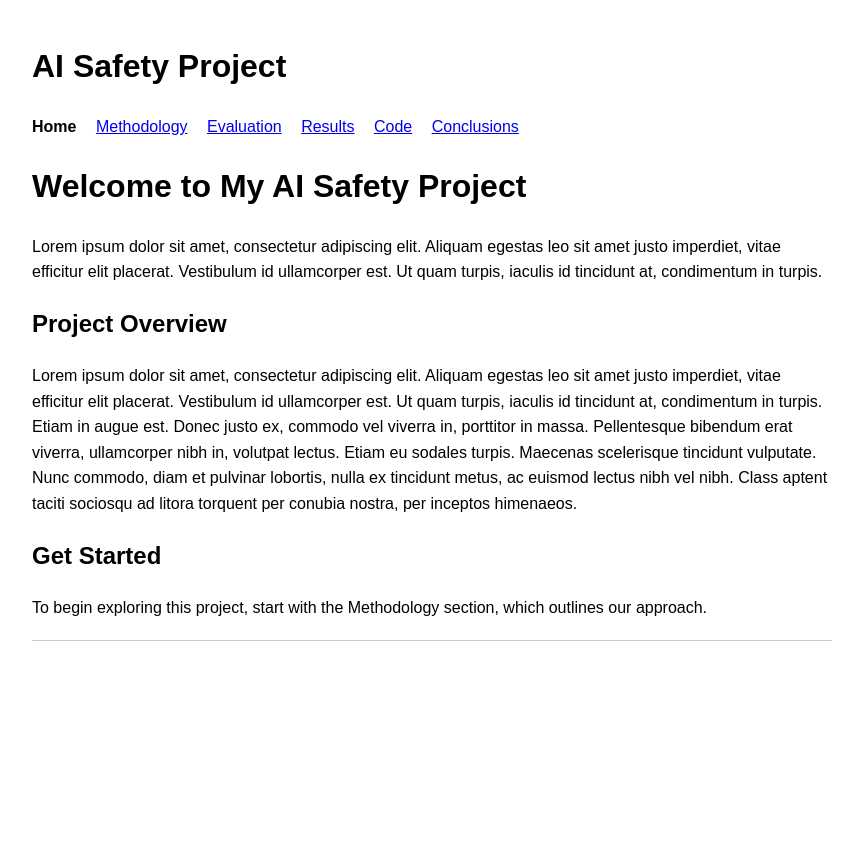
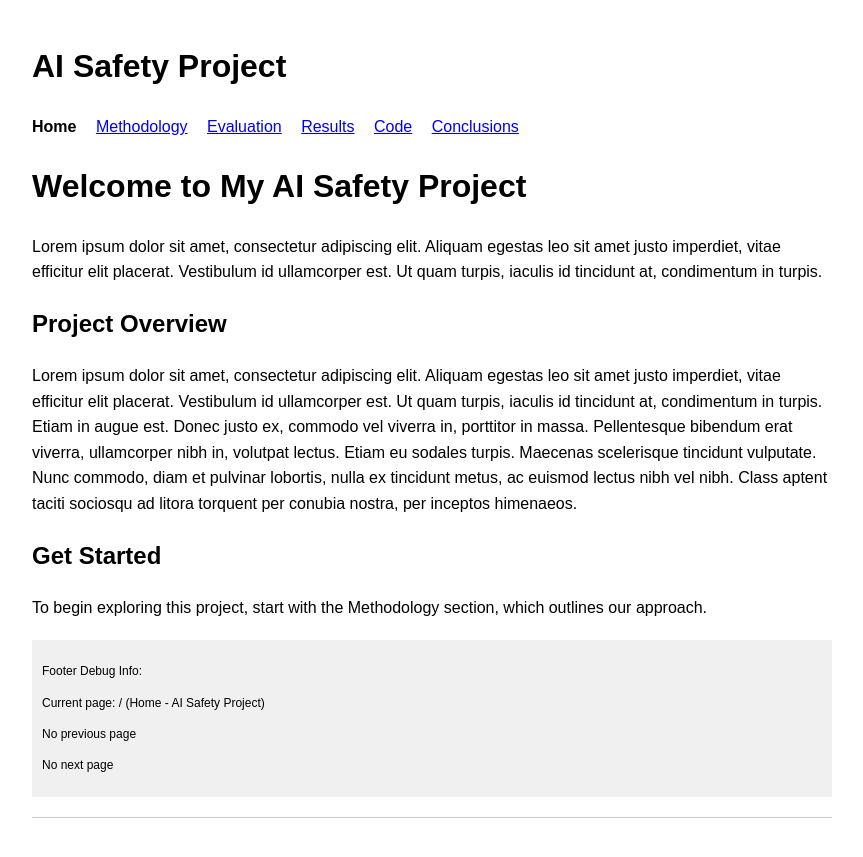
Before and after one commit to nidone/AI-Safety-Project, a Jekyll site: the page built from index.md, in a window 1280 px wide. Shown: the top 857 px of the page, without its empty margins (208-1071 px from the left). Built offline with Jekyll 4.4.1, drawn with Linux system fonts in a browser that asks for light colours.

Commit message:
Update default.html

```diff
--- a/_layouts/default.html
+++ b/_layouts/default.html
@@ -33,6 +33,21 @@
         {{ content }}
     </main>
 
+<div style="background-color: #f0f0f0; padding: 10px; margin-top: 20px; font-size: 12px;">
+    <p>Footer Debug Info:</p>
+    <p>Current page: {{ page.url }} ({{ page.title }})</p>
+    {% if prev_page %}
+        <p>Previous page: {{ prev_page.url }} ({{ prev_page.title }})</p>
+    {% else %}
+        <p>No previous page</p>
+    {% endif %}
+    {% if next_page %}
+        <p>Next page: {{ next_page.url }} ({{ next_page.title }})</p>
+    {% else %}
+        <p>No next page</p>
+    {% endif %}
+</div>
+
     <footer class="footer-nav">
         {% assign pages = site.pages | sort: "order" %}
         {% for p in pages %}
```
